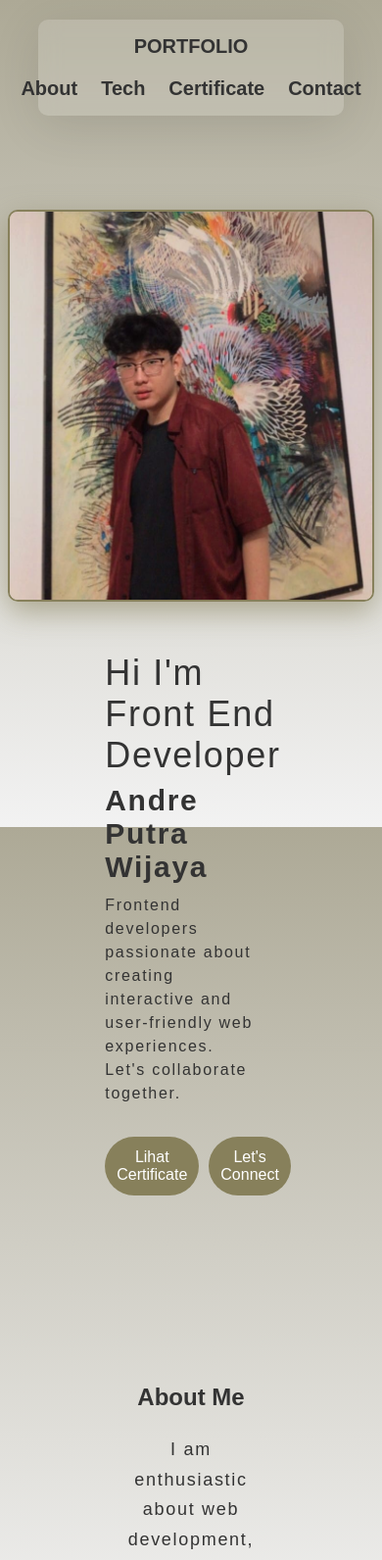
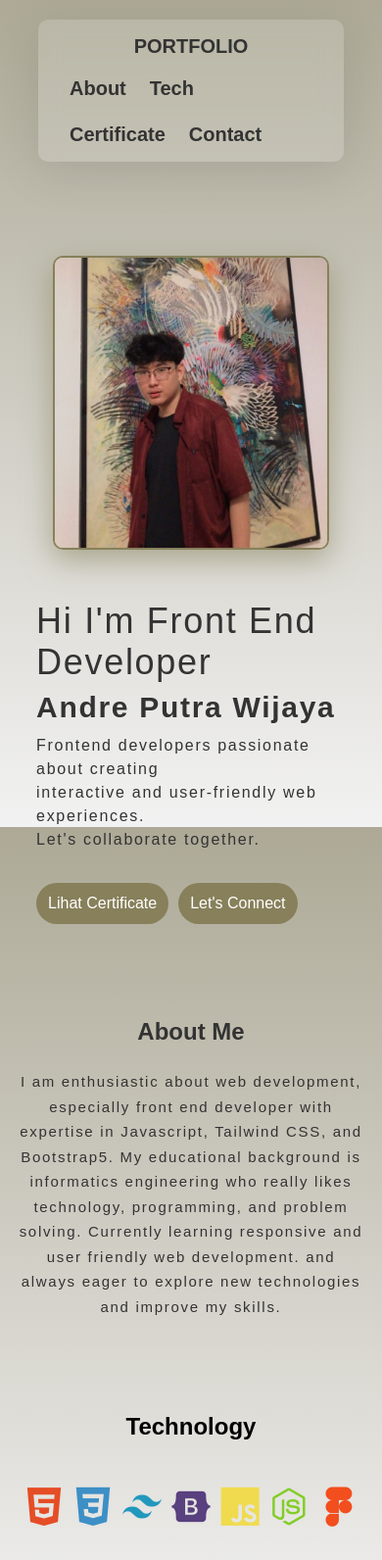
Before and after one commit to Andreputra12/Web-Portfolio, a plain HTML site: page index.html in a window 390 px wide. Shown: the top 1592 px of the page at 98% size. Drawn offline with nearby package versions, Linux system fonts and the light colour scheme.

Commit message:
Perbaikan Code & Responsive Mobile

```diff
--- a/index.html
+++ b/index.html
@@ -44,7 +44,7 @@
 
     <main>
       <!-- HERO SECTION -->
-      <section class="hero-container">
+      <article class="hero-container">
         <div class="box-1">
           <p class="tagline">Hi I'm Front End Developer</p>
           <h1>Andre Putra Wijaya</h1>
@@ -71,10 +71,10 @@
             class="profile-img"
           />
         </div>
-      </section>
+      </article>
 
       <!-- ABOUT SECTION -->
-      <section class="about-container" id="about">
+      <article class="about-container" id="about">
         <div>
           <h2>About Me</h2>
           <p>
@@ -86,10 +86,10 @@
             eager to explore new technologies and improve my skills.
           </p>
         </div>
-      </section>
+      </article>
 
       <!-- TECH SECTION -->
-      <section class="tech-container" id="tech">
+      <article class="tech-container" id="tech">
         <div>
           <h2>Technology</h2>
           <div class="icon-container">
@@ -102,16 +102,15 @@
             <i class="devicon-figma-plain colored"></i>
           </div>
         </div>
-      </section>
+      </article>
 
       <!-- CERTIFICATE SECTION -->
-      <section class="Certificate-container" id="certificate">
+      <article class="Certificate-container" id="certificate">
         <div>
           <h2>My Certificates</h2>
           <div class="cert-container" id="cert-list"></div>
         </div>
-      </section>
-    </main>
+      </article>
 
       <!-- CONTACT SECTION -->
       <aside class="contact-container" id="contact">
@@ -157,6 +156,7 @@
           </div>
         </div>
       </aside>
+    </main>
 
     <footer>
       <p>&copy; 2025 All Rights Reserved By Andre Putra Wijaya</p>
--- a/style/style.css
+++ b/style/style.css
@@ -423,6 +423,11 @@ footer {
     width: 80%;
   }
 
+  nav ul {
+    display: flex;
+    flex-wrap: wrap;
+  }
+
   .hero-container {
     flex-wrap: wrap-reverse;
     justify-content: center;
@@ -465,8 +470,53 @@ footer {
   .logo {
     margin-bottom: 48px;
   }
+}
 
-  /* .contact {
-    flex-wrap: wrap-reverse;
-  } */
+@media (max-width: 400px) {
+  .profile-img {
+    width: auto;
+    height: 300px;
+  }
+
+  .box-1 {
+    width: 90%;
+  }
+
+  .about-container {
+    padding: 0;
+  }
+
+  .about-container p {
+    font-size: 15px;
+    margin-bottom: 96px;
+  }
+
+  .tech-container {
+    padding: 0;
+  }
+
+  .icon-container {
+    font-size: 40px;
+    gap: 10px;
+    /* justify-content: flex-start; */
+  }
+
+  .contact-container {
+    width: 90%;
+  }
+
+  .data {
+    flex-direction: column;
+    align-items: flex-start;
+  }
+
+  .data input,
+  .data textarea {
+    width: 100%;
+  }
+
+  footer {
+    width: 95%;
+    padding: 20px 0 0 0;
+  }
 }
```
Lines whose indentation alone changed are shown as unchanged.
